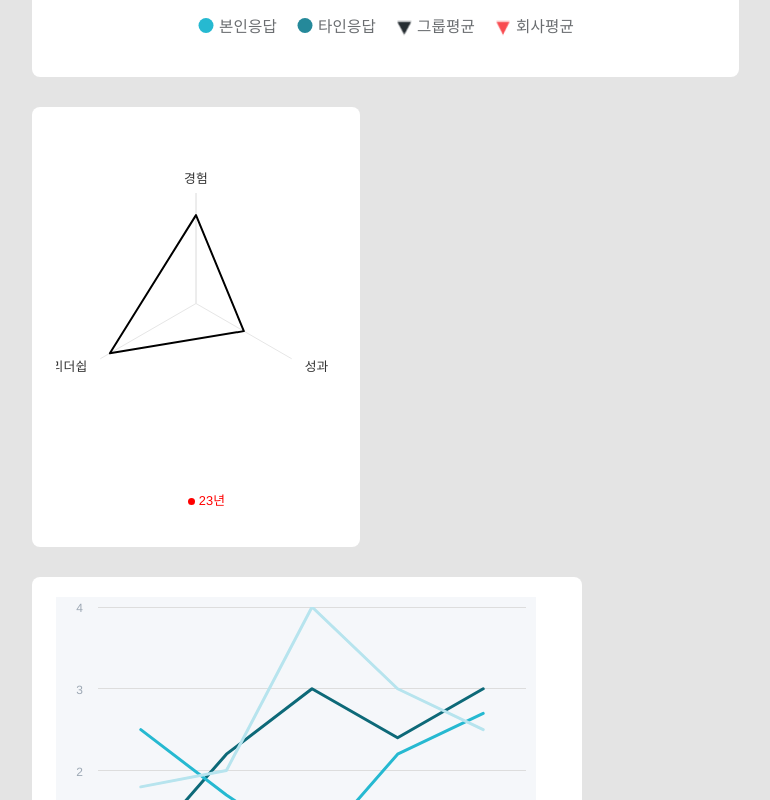
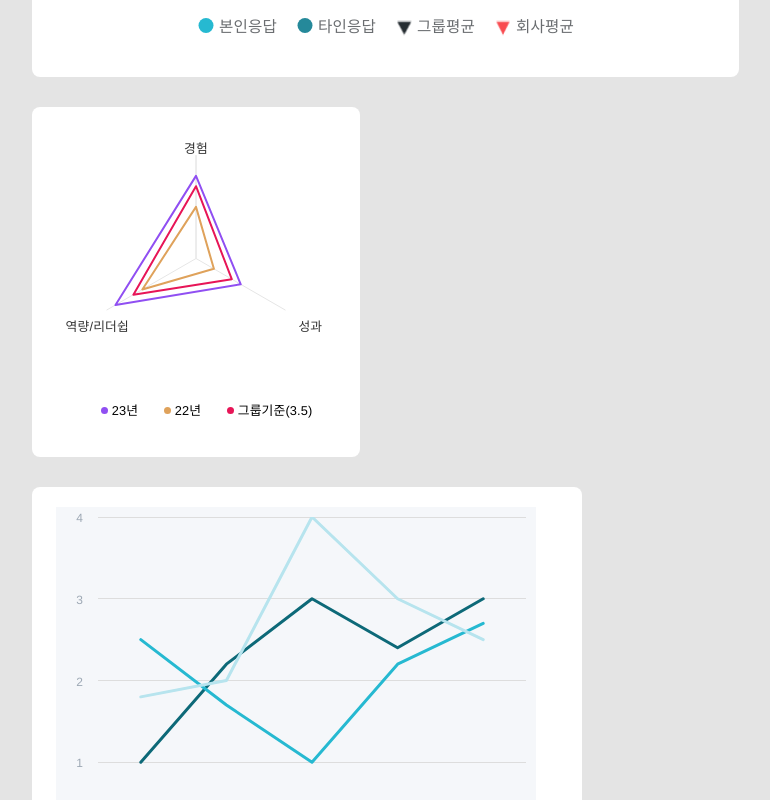
Before and after one commit to withoutthem/pub_tms, a React (Create React App) app: page / in a window 1280 px wide. Shown: the part 1520-2320 px from the top of the page, without its empty margins (18-788 px from the left). Built offline with nearby package versions, Linux system fonts and the light colour scheme.

Commit message:
일단 다함

```diff
--- a/src/App.tsx
+++ b/src/App.tsx
@@ -39,6 +39,7 @@ const StyledbubbleChart = styled('div')({
     height: '300px',
 });
 const StyledbarChart = styled('div')({});
+const StyledpolygonChart = styled('div')({});
 const StyledLineChart = styled('div')({
     width: '480px',
     height: '500px',
@@ -393,6 +394,7 @@ const polygonOptions = {
     chart: {
         polar: true,
         type: 'polygon',
+        height: 310,
     },
     title: {
         style: {
@@ -406,6 +408,18 @@ const polygonOptions = {
         categories: ['경험', '성과', '역량/리더쉽'],
         tickmarkPlacement: 'on',
         lineWidth: 0,
+        labels: {
+            useHTML: true,
+            formatter: function (this: any) {
+                console.log(this.value);
+                if (this.value == '역량/리더쉽') {
+                    return `<div style="transform: translateX(35px)">${this.value}</div>`; // '역량/리더쉽' 레이블만 오른쪽으로 10px 이동
+                } else {
+                    return this.value;
+                }
+            },
+            y: 10,
+        },
     },
     yAxis: {
         gridLineInterpolation: 'polygon',
@@ -420,14 +434,44 @@ const polygonOptions = {
         {
             name: '23년',
             data: [
-                { y: 80, color: 'red' },
-                { y: 50, color: 'red' },
-                { y: 90, color: 'red' },
+                { y: 80, color: '#904FF2' },
+                { y: 50, color: '#904FF2' },
+                { y: 90, color: '#904FF2' },
             ],
             pointPlacement: 'on',
             color: 'transparent',
             lineWidth: 2,
-            lineColor: 'black',
+            lineColor: '#904FF2',
+            marker: {
+                fillColor: 'blue', // legend의 dot의 색상 설정
+            },
+        },
+        {
+            name: '22년',
+            data: [
+                { y: 50, color: '#DFA25B' },
+                { y: 20, color: '#DFA25B' },
+                { y: 60, color: '#DFA25B' },
+            ],
+            pointPlacement: 'on',
+            color: 'transparent',
+            lineWidth: 2,
+            lineColor: '#DFA25B',
+            marker: {
+                fillColor: 'blue', // legend의 dot의 색상 설정
+            },
+        },
+        {
+            name: '그룹기준(3.5)',
+            data: [
+                { y: 70, color: '#E71557' },
+                { y: 40, color: '#E71557' },
+                { y: 70, color: '#E71557' },
+            ],
+            pointPlacement: 'on',
+            color: 'transparent',
+            lineWidth: 2,
+            lineColor: '#E71557',
             marker: {
                 fillColor: 'blue', // legend의 dot의 색상 설정
             },
@@ -446,11 +490,13 @@ const polygonOptions = {
             },
         },
         labelFormatter: function (this: any) {
+            console.log(this);
             return `
-        <em style="display:inline-block; width:7px;height:7px;background:red; border-radius:50%;"></em>
-        <span style="color: red;">${this.name}</span>
-        `; // 커스텀 마크업으로 텍스트 변경
+            <em style="display:inline-block; width:7px;height:7px;background:${this.options.lineColor}; border-radius:50%; position: relative; top: -1px;"></em>
+            <span style="color: #000">${this.name}</span>
+            `; // 커스텀 마크업으로 텍스트 변경
         },
+        itemDistance: 5, // 항목 사이의 간격 조정
     },
 };
 
@@ -560,9 +606,9 @@ function App() {
                     </StyledbarChart>
                 </StyledWidgetWrapDiv>
                 <StyledWidgetWrapDiv css={{ width: '328px', flex: '0', flexDirection: 'column', marginBottom: '30px' }}>
-                    <StyledbarChart>
+                    <StyledpolygonChart>
                         <HighchartsReact highcharts={Highcharts} options={polygonOptions} />
-                    </StyledbarChart>
+                    </StyledpolygonChart>
                 </StyledWidgetWrapDiv>
                 <StyledWidgetWrapDiv css={{ width: '550px', flex: '0' }}>
                     <StyledLineChart>
```
